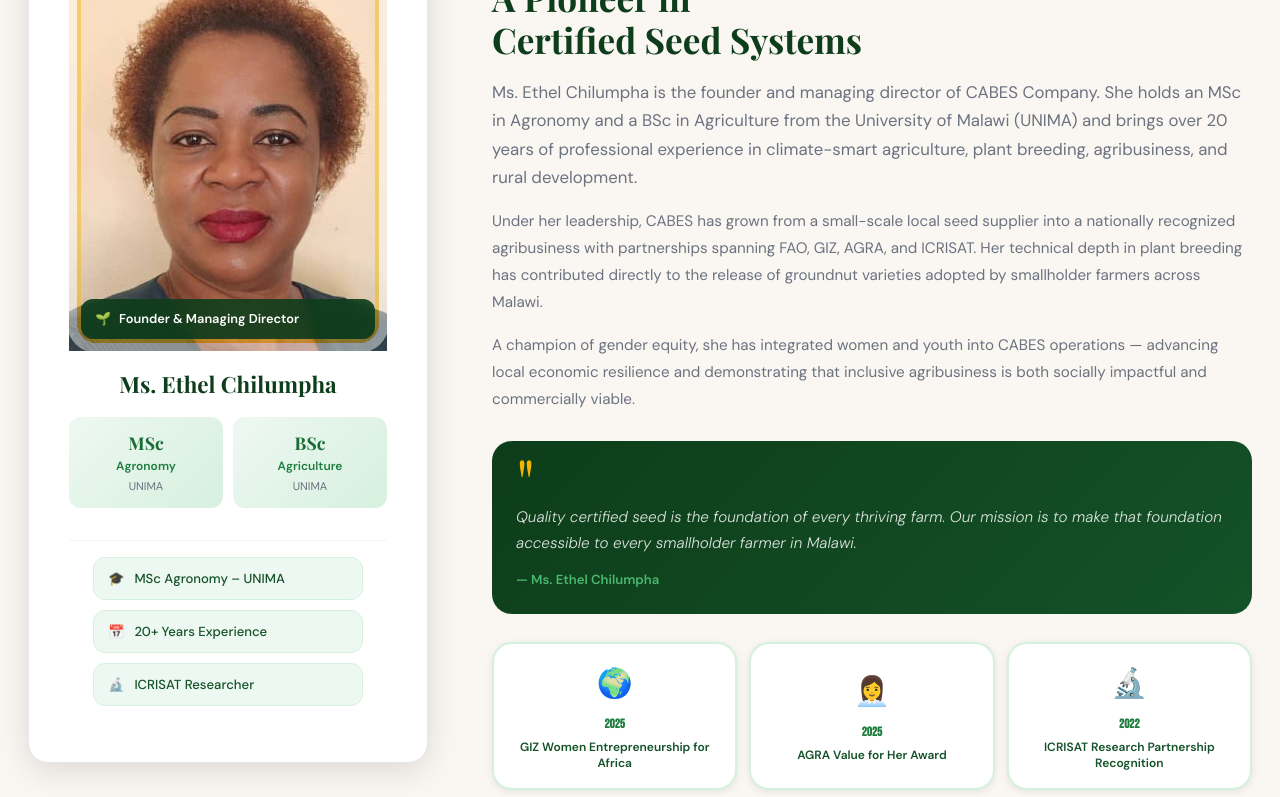
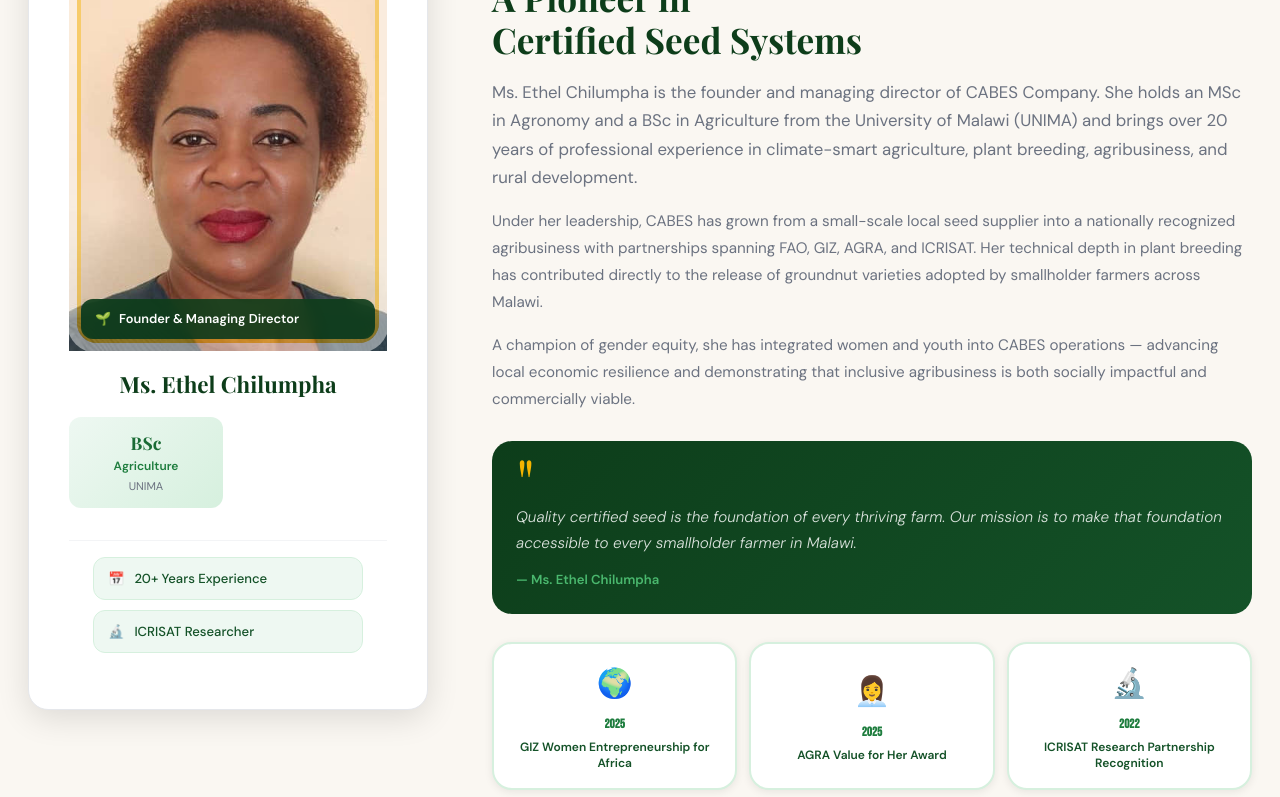
Before and after one commit to ChristopherRayan/CABES, a React (Create React App) app in the folder frontend/: page /leadership in a window 1280 px wide. Shown: the part 477-1274 px from the top of the page. Built offline with nearby package versions, Linux system fonts and the light colour scheme; a web font is replaced by a local one.

Commit message:
Remove MSc Agronomy card from leadership page left panel, keep only BSc Agriculture card

```diff
--- a/frontend/src/pages/Leadership.js
+++ b/frontend/src/pages/Leadership.js
@@ -68,11 +68,6 @@ export default function Leadership() {
                 <h3 className="portrait-name">Ms. Ethel Chilumpha</h3>
                <div className="education-cards">
                    <div className="ed-card">
-                    <div className="ed-degree">MSc</div>
-                    <div className="ed-field">Agronomy</div>
-                    <div className="ed-uni">UNIMA</div>
-                  </div>
-                  <div className="ed-card">
                      <div className="ed-degree">BSc</div>
                      <div className="ed-field">Agriculture</div>
                      <div className="ed-uni">UNIMA</div>
@@ -81,7 +76,6 @@ export default function Leadership() {
               </div>
                <div className="portrait-badges">
                  {[
-                  { icon: '🎓', label: 'MSc Agronomy – UNIMA' },
                    { icon: '📅', label: '20+ Years Experience' },
                    { icon: '🔬', label: 'ICRISAT Researcher' },
                  ].map(b => (
```
Lines whose indentation alone changed are shown as unchanged.
